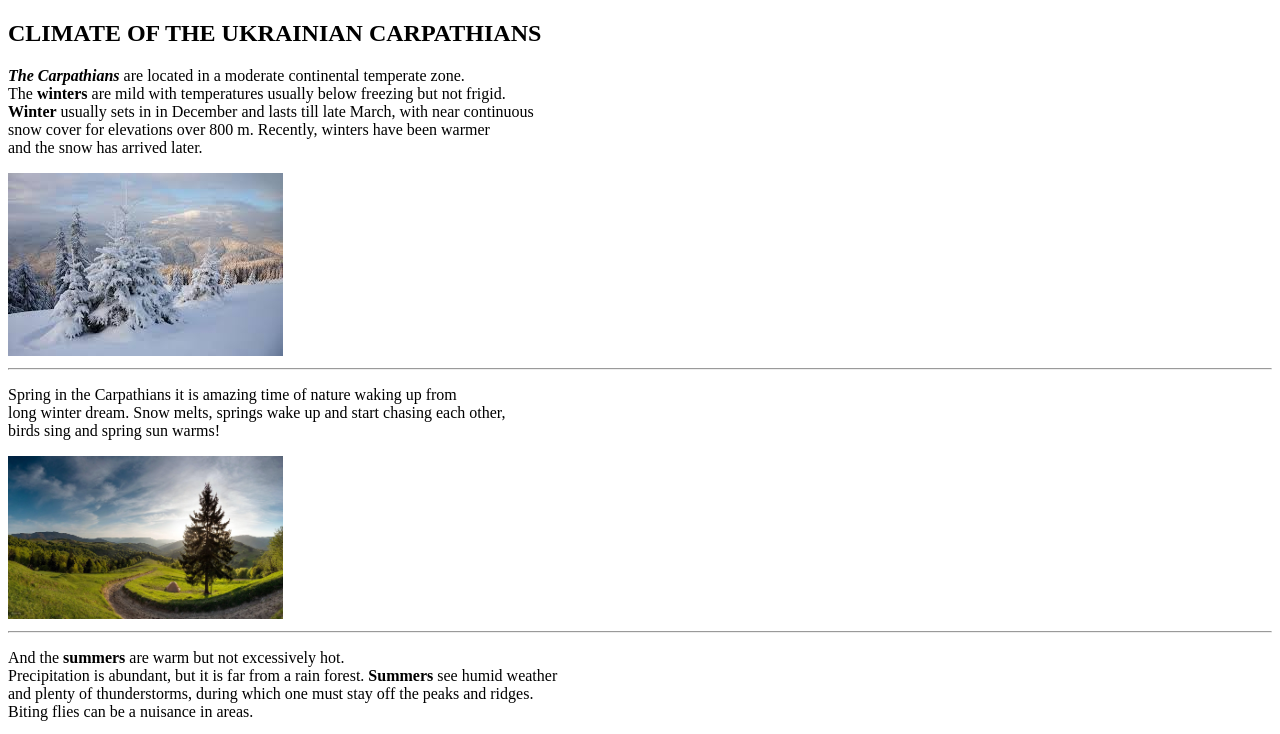
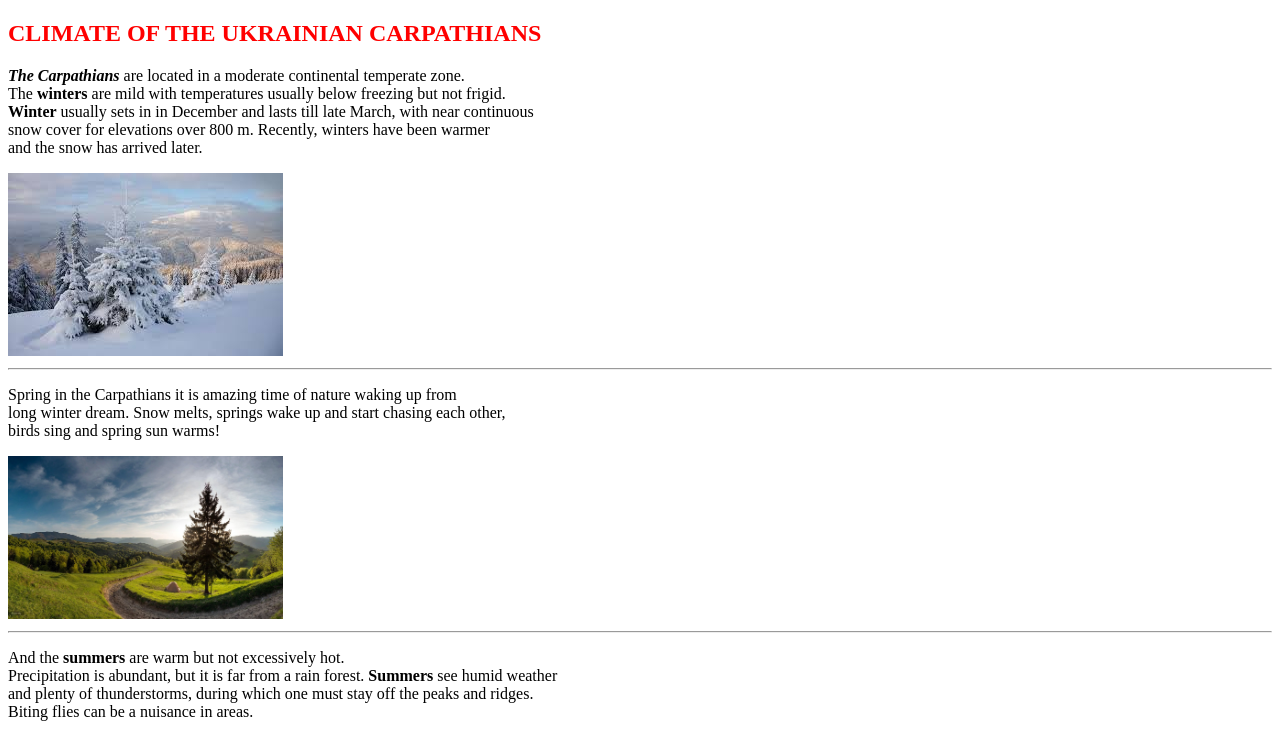
Before and after one commit to oksanabondar12/html1-homework, a plain HTML site: page index.html in a window 1280 px wide. Shown: the top 734 px of the page. Drawn offline with Linux system fonts and the light colour scheme.

Commit message:
Cganged color

```diff
--- a/index.html
+++ b/index.html
@@ -6,7 +6,7 @@
 </head>
 
 <body>
-    <h2 style=color"red">CLIMATE OF THE UKRAINIAN CARPATHIANS</h2>
+    <h2 style="color:red">CLIMATE OF THE UKRAINIAN CARPATHIANS</h2>
     <p><i><b>The Carpathians</b></i> are located in a moderate continental temperate zone.<br>
     The <b>winters</b> are mild with temperatures usually below freezing but not frigid.<br>
     <b>Winter</b> usually sets in in December and lasts till late March, with near continuous<br>
```
